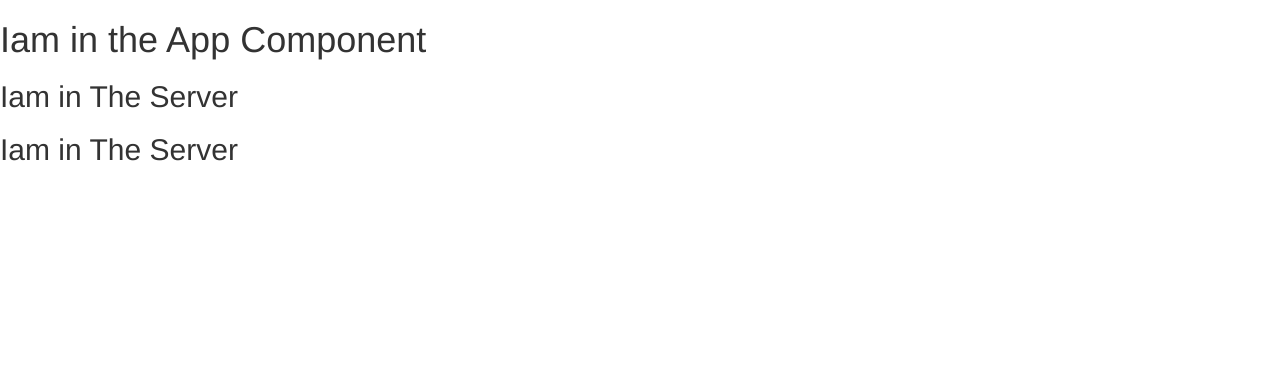
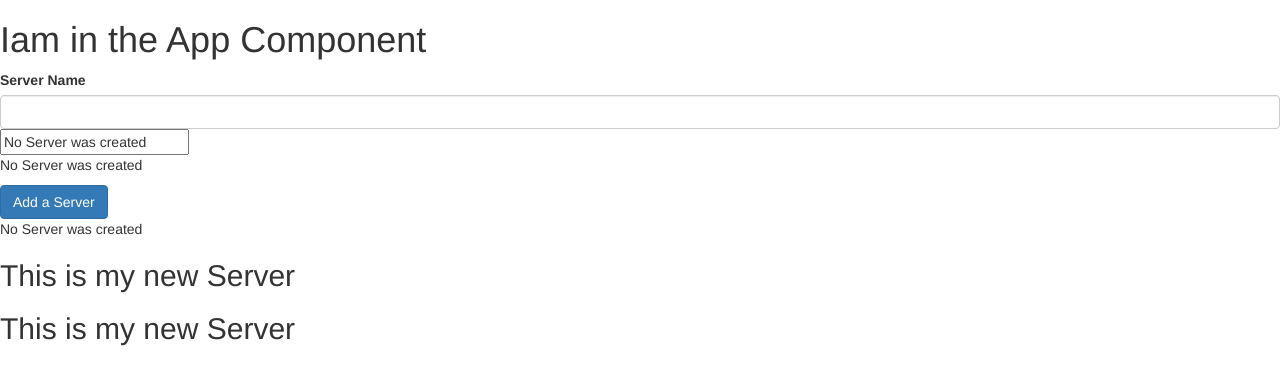
Before and after one commit to Moustafa25MM/Practice-using-Angular-FireBase, an Angular app: page / in a window 1280 px wide. Shown: the top 384 px of the page. Built offline with nearby package versions, Linux system fonts and the light colour scheme.

Commit message:
Added Users Service

```diff
--- a/src/app/app.module.ts
+++ b/src/app/app.module.ts
@@ -4,6 +4,7 @@ import { BrowserModule } from '@angular/platform-browser';
 import { AppComponent } from './app.component';
 import { ServerComponent } from './server/server.component';
 import { ServersComponent } from './servers/servers.component';
+import { FormsModule } from '@angular/forms';
 
 @NgModule({
   declarations: [
@@ -12,7 +13,8 @@ import { ServersComponent } from './servers/servers.component';
     ServersComponent
   ],
   imports: [
-    BrowserModule
+    BrowserModule,
+    FormsModule
   ],
   providers: [],
   bootstrap: [AppComponent]
--- a/src/app/server/server.component.html
+++ b/src/app/server/server.component.html
@@ -1 +1 @@
-<h2>Iam in The Server</h2>
+<h2> {{title}} </h2>
--- a/src/app/server/server.component.ts
+++ b/src/app/server/server.component.ts
@@ -4,4 +4,6 @@ import { Component } from "@angular/core";
   selector:'server-app',
   templateUrl:'./server.component.html'
 })
-export class ServerComponent{}
+export class ServerComponent{
+  title:string = 'This is my new Server';
+}
--- a/src/app/servers/servers.component.html
+++ b/src/app/servers/servers.component.html
@@ -1,2 +1,15 @@
+<label>Server Name</label>
+<input type="text"
+class="form-control"
+(input)="onUpdateServerName($event)">
+
+<input type="text" [(ngModel)]="myServer">
+<p>{{myServer}}</p>
+<button class="btn btn-primary" [disabled] = "!allowNewServer"
+(click)="onCreateServer()" >
+  Add a Server
+</button>
+<!-- <p [(ngModel)] = "myServer"></p> -->
+<p>{{myServer}}</p>
 <server-app></server-app>
 <server-app></server-app>
--- a/src/app/servers/servers.component.ts
+++ b/src/app/servers/servers.component.ts
@@ -6,5 +6,17 @@ import { Component } from '@angular/core';
   styleUrls: ['./servers.component.css']
 })
 export class ServersComponent {
-
+  allowNewServer = false;
+  myServer = 'No Server was created';
+  constructor(){
+    setTimeout(()=>{
+        this.allowNewServer = true;
+    },3000)
+  }
+  onCreateServer(){
+    this.myServer = "My Server was Created";
+  }
+  onUpdateServerName(event:Event){
+    this.myServer = (<HTMLInputElement>event.target).value;
+  }
 }
```
Also changed, not shown: src/app/logging-service.service.ts (added, +9 -0 lines).
